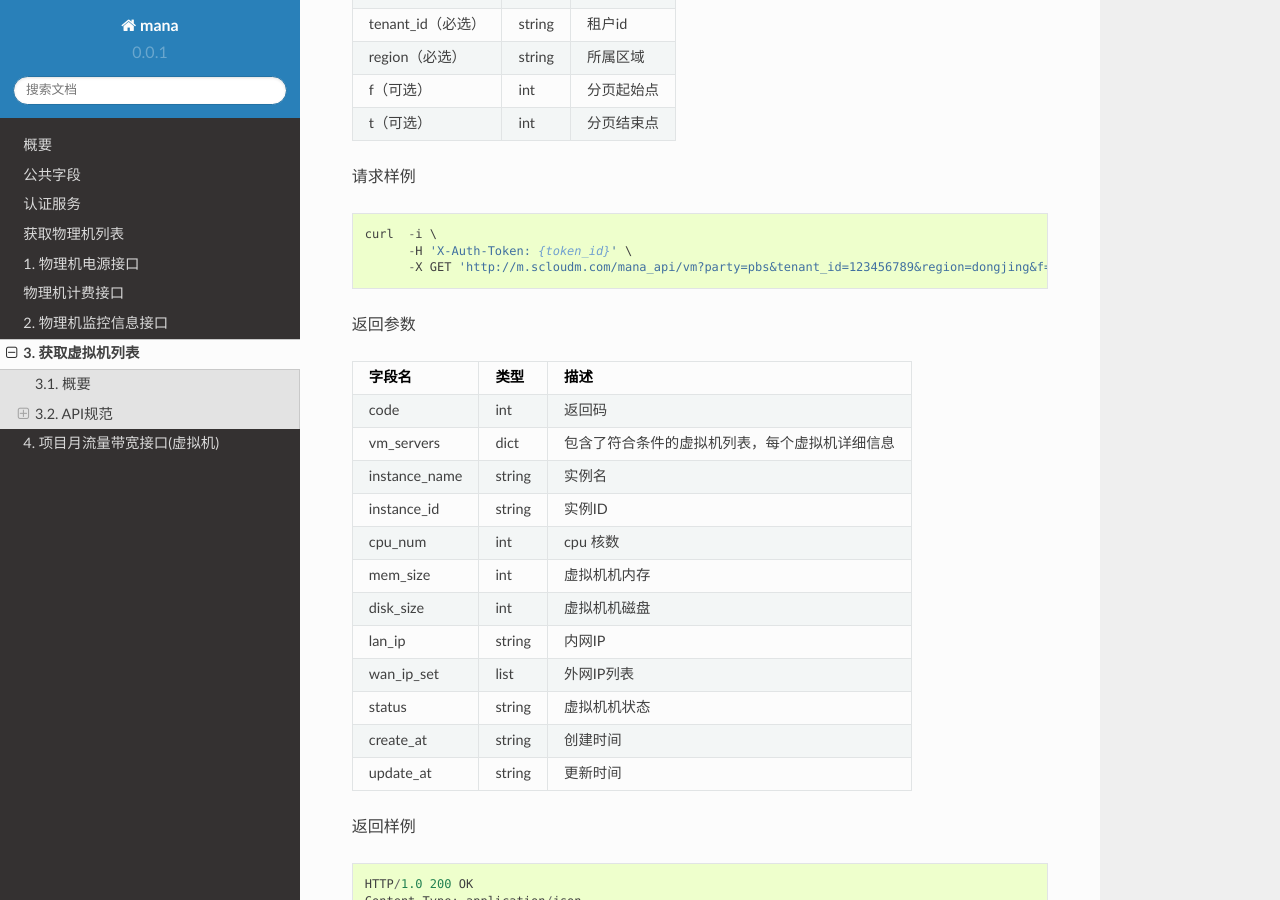
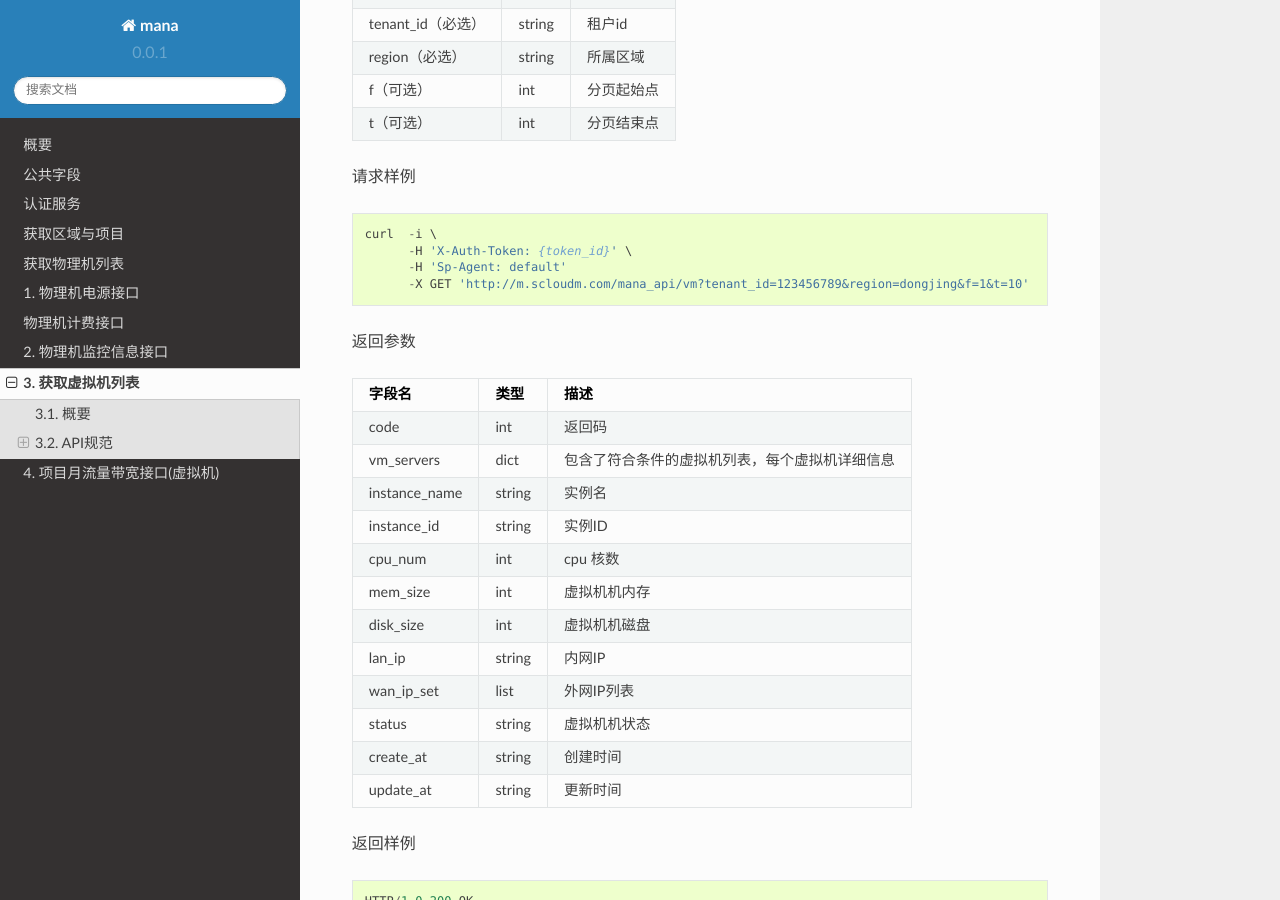
Before and after one commit to JerryDog/mana_api_doc, a Sphinx documentation site: the page built from source/vm.rst, in a window 1280 px wide and 900 px high, scrolled down 819 px. Built offline with Sphinx 7.4.7 and the Read the Docs theme 2.0.0, drawn with Linux system fonts in a browser that asks for light colours; pages that are not in the unit, such as notebooks, are missing from menus.

```diff
--- a/source/identify.rst
+++ b/source/identify.rst
@@ -76,9 +76,9 @@
     curl -i -s \
          -X POST http://m.scloudm.com/mana_api/tokens \
          -H "Content-Type:application/json" \
+         -H "Sp-Agent: default"
          -d '{
                 "auth": {
-                    "party": "pbs",
                     "tenantName": "",
                     "passwordCredentials": {
                         "username": "demo",
--- a/region.rst
+++ b/source/region.rst
@@ -56,6 +56,7 @@
     curl -i \
          -X POST http://m.scloudm.com/mana_api/region_tenant \
          -H 'X-Auth-Token: {token_id}' \
+         -H 'Sp-Agent: default'
 
 
 返回参数
--- a/source/vm.rst
+++ b/source/vm.rst
@@ -63,7 +63,8 @@
 
     curl  -i \
           -H 'X-Auth-Token: {token_id}' \
-          -X GET 'http://m.scloudm.com/mana_api/vm?party=pbs&tenant_id=123456789&region=dongjing&f=1&t=10'
+          -H 'Sp-Agent: default'
+          -X GET 'http://m.scloudm.com/mana_api/vm?tenant_id=123456789&region=dongjing&f=1&t=10'
 
 
 
--- a/source/vm_flow.rst
+++ b/source/vm_flow.rst
@@ -63,6 +63,7 @@
 
     curl  -i \
           -H 'X-Auth-Token: {token_id}' \
+          -H 'Sp-Agent: default' \
           -X GET 'http://m.scloudm.com/mana_api/flow_monthly?project_id=5106f9c2d315&region=zhenru&month=2015-12'
 
 
@@ -150,6 +151,7 @@
 
     curl  -i \
           -H 'X-Auth-Token: {token_id}' \
+          -H 'Sp-Agent: default' \
           -X GET 'http://m.scloudm.com/mana_api/flow_monthly?project_id=5106f9c2d315&region=zhenru&start=2015-12-01&end=2015-12-04'
 
 
```
